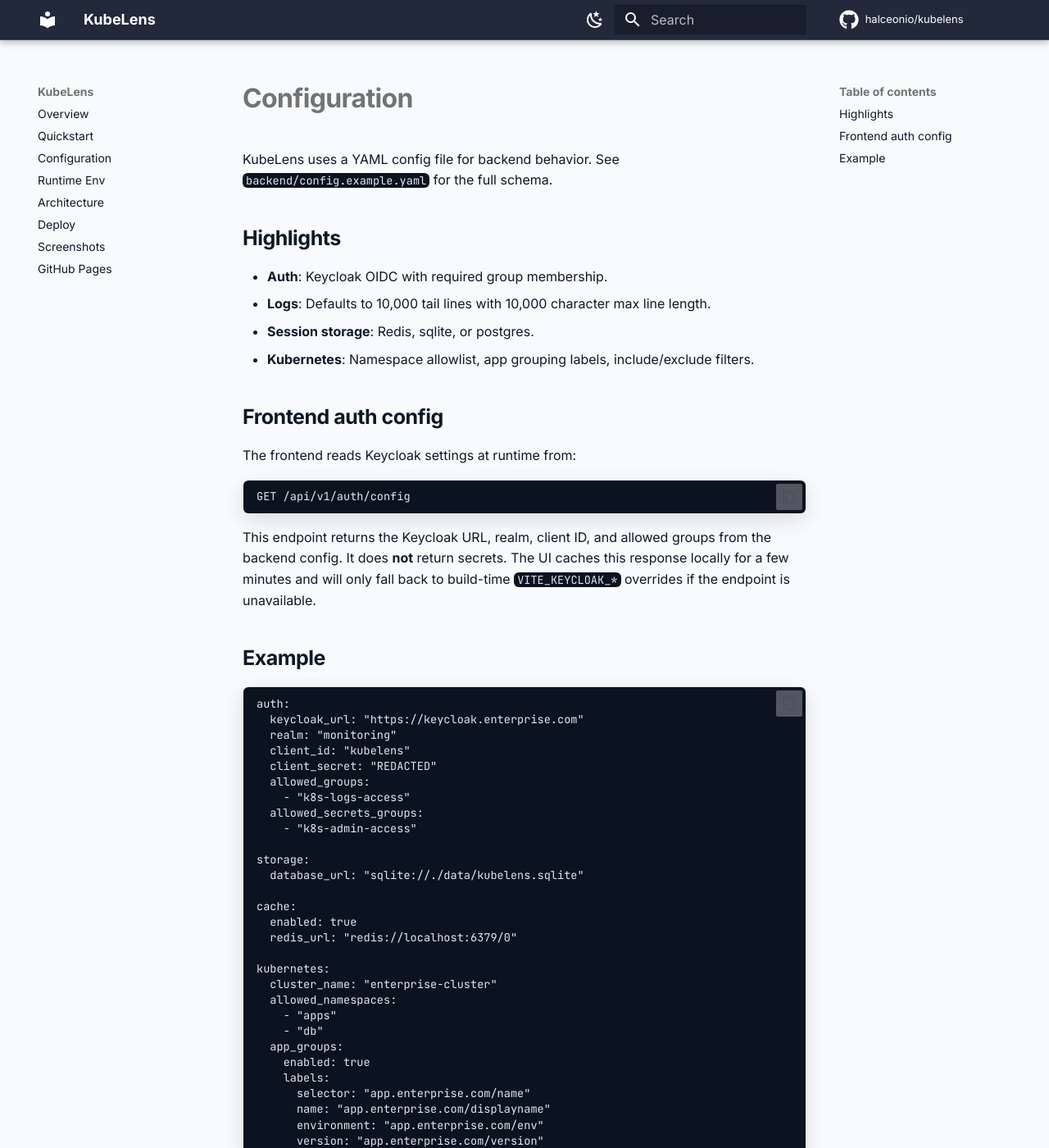
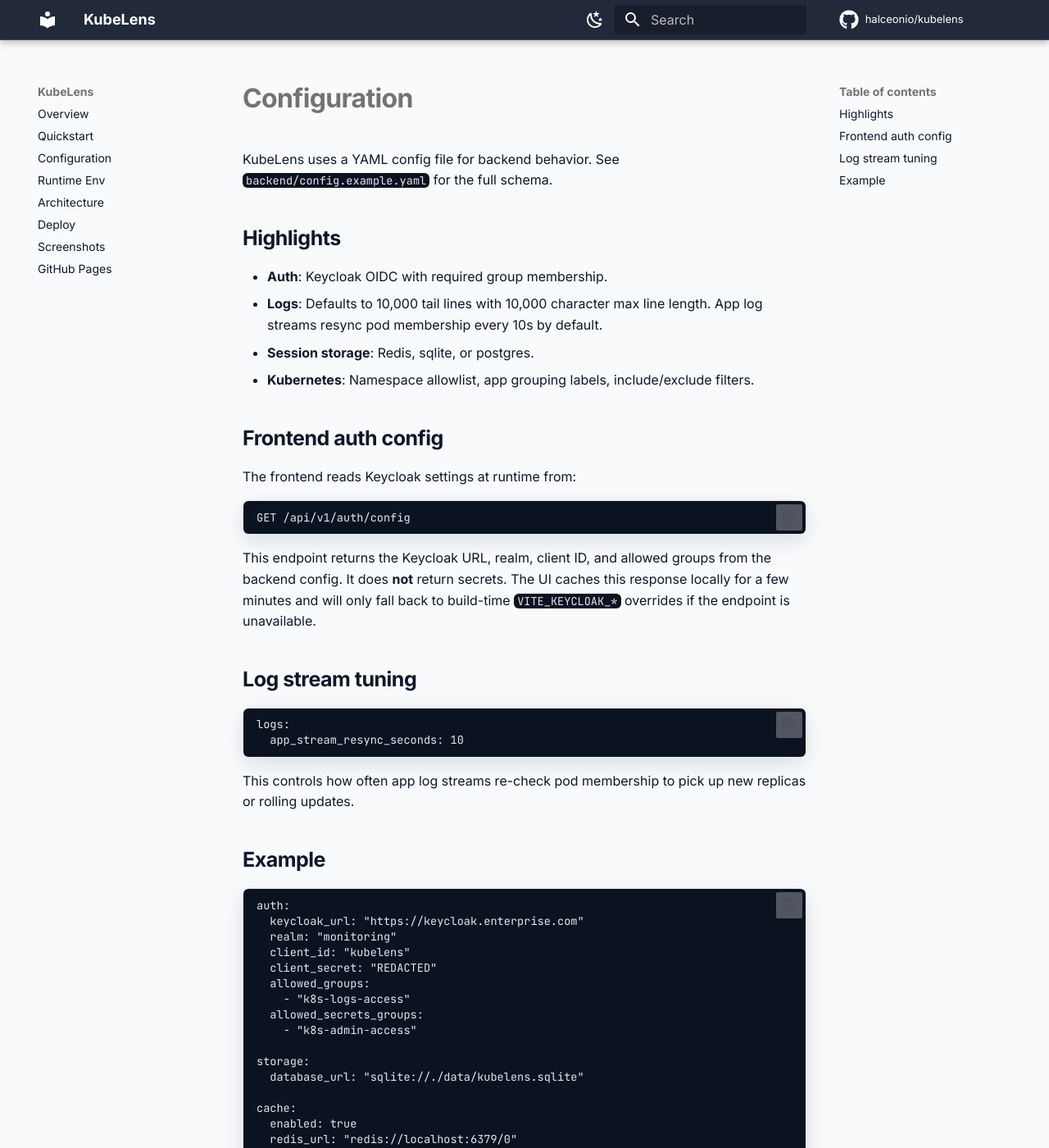
Before and after one commit to halceonio/kubelens, an MkDocs documentation site: the page built from docs/configuration.md, in a window 1280 px wide and 1400 px high. Shown: the whole window at 82% size. Built offline with MkDocs 1.6.1 and Material for MkDocs 9.7.7, drawn with Linux system fonts in a browser that asks for light colours; comment, search, counter and statistics services are not loaded.

Commit message:
Make app log resync interval configurable

````diff
--- a/docs/configuration.md
+++ b/docs/configuration.md
@@ -4,7 +4,7 @@
 
 ## Highlights
 - **Auth**: Keycloak OIDC with required group membership.
-- **Logs**: Defaults to 10,000 tail lines with 10,000 character max line length.
+- **Logs**: Defaults to 10,000 tail lines with 10,000 character max line length. App log streams resync pod membership every 10s by default.
 - **Session storage**: Redis, sqlite, or postgres.
 - **Kubernetes**: Namespace allowlist, app grouping labels, include/exclude filters.
 
@@ -14,6 +14,13 @@
 GET /api/v1/auth/config
 ```
 This endpoint returns the Keycloak URL, realm, client ID, and allowed groups from the backend config. It does **not** return secrets. The UI caches this response locally for a few minutes and will only fall back to build-time `VITE_KEYCLOAK_*` overrides if the endpoint is unavailable.
+
+## Log stream tuning
+```yaml
+logs:
+  app_stream_resync_seconds: 10
+```
+This controls how often app log streams re-check pod membership to pick up new replicas or rolling updates.
 
 ## Example
 ```yaml
````
Also changed, not shown: docs/architecture.md (+6 -0 lines), 6 other files.
